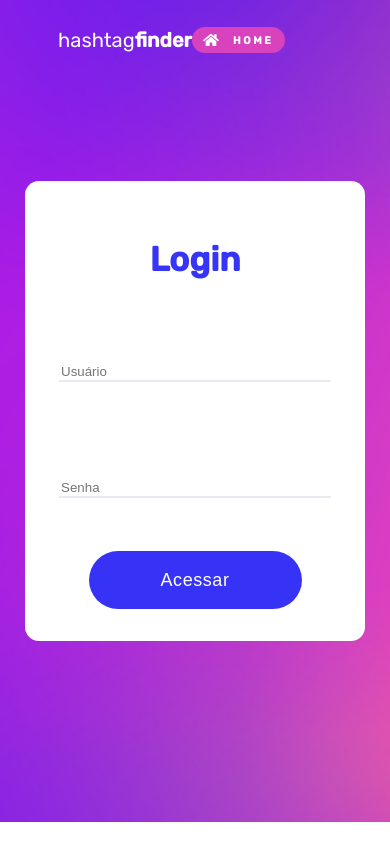
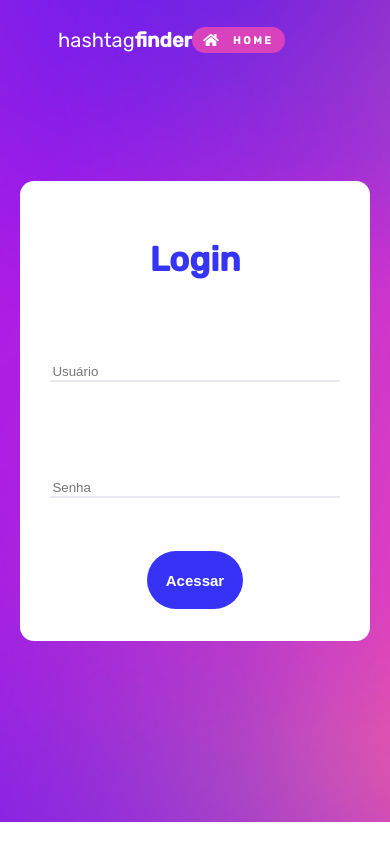
Before and after one commit to edgarffgomes/Projeto-HashtagFinder, a React (Create React App) app: page /login in a window 390 px wide. Built offline with nearby package versions, Linux system fonts and the light colour scheme.

Commit message:
Consertando media queries da página de Login.

```diff
--- a/src/pages/login/Login.jsx
+++ b/src/pages/login/Login.jsx
@@ -1,8 +1,6 @@
 import React from 'react';
-import Logo from '../../img/logo-white.svg';
-import HomeIcon from '../../img/icon-home.svg';
 import style from './Login.module.css';
-import { Link } from 'react-router-dom';
+
 
 /* NAVBAR */
 import Navbar from '../../components/navbar/Navbar';
--- a/src/pages/login/Login.module.css
+++ b/src/pages/login/Login.module.css
@@ -16,35 +16,7 @@ body .container{
 	align-items: center;
 	justify-content: center;
 }
-.head{
-	display: flex;
-	width: 100%;
-	height: 80px;
-	align-items: center;
-	justify-content: space-between;
-}
-.logo{
-	margin-left: 64px;
-	height: 42px;
-}
-.homeButton{
-	display: flex;
-	cursor: pointer;
-	margin-right: 64px;
-	background: #D842BD;
-	border: none;
-	border-radius: 25px;
-	height: 49px;
-	padding: 25px;
-	align-items: center;
-	letter-spacing: 2.55px;
-	font-weight: bold;
-	color: #FFFFFF;
-	text-transform: uppercase;
-}
-.homeButton img{
-	margin-right: 28px;
-}
+
 .loginContainer{
 	display: flex;
 	flex-direction: column;
@@ -56,6 +28,7 @@ body .container{
 	border-radius: 14px;
 }
 .loginForm{
+	width: 82.64%;
 	margin: 131px auto;
 }
 .loginForm h3{
@@ -68,7 +41,7 @@ body .container{
 	display: flex;
 	flex-direction: column;
 	height: 57.5px;
-	width: 457px;
+	width: 100%;
 	font-size: 17px;
 	color: #292929;
 }
@@ -89,7 +62,7 @@ body .container{
 	border: none;
 	border-radius: 34px;
 	height: 56px;
-	width: 205px;
+	width: 44.86%;
 	color: #FFFFFF;
 	font-size: 19px;
 	align-items: center;
@@ -97,45 +70,19 @@ body .container{
 	letter-spacing: 0.57px;
 	cursor: pointer;
 }
-@media  screen and (max-width: 415px) {
-	.head{
-		margin-top: 33px;
-		height: 30px;
-		width: 382px;
-	}
-	.logo{
-		width: 130px;
-		height: 23px;
-		margin-left: 16px;
-	}
-	.homeButton{
-		margin-right: 16px;
-		padding: 10px;
-		width: 106px;
-		height: 30px;
-		font-size: 10px;
-		letter-spacing: 1.5px;
-		justify-content: center;
-	}
-	.homeButton img{
-		margin-right: 10px;
-		height: 9px;
-		width: 12px;
-	}
+@media  screen and (max-width: 1200px) {
 	.loginContainer{
-		width: 340px;
+		width: 460px;
 		height: 460px;
 		margin: 181px 37px;
 	}
 	.loginForm{
-		width: 272px;
 		margin-top: 62px;
 	}
 	.loginForm h3{
 		font-size: 34px;
 	}
 	.usernameSection, .passwordSection{
-		width: 272px;
 		height: 32px;
 	}
 	.usernameSection{
@@ -146,8 +93,19 @@ body .container{
 	}
 	.accessButton{
 		margin-top: 40px;
-		width: 213px;
 		height: 58px;
 		font-size: 18px;
 	}
 }
+@media  screen and (max-width: 800px) {
+	.loginContainer{
+		width: 350px;
+	}
+	.accessButton{
+		width: 33%;
+		font-size: 15px;
+		letter-spacing: 0;
+		font-weight: bolder;
+	}
+
+}
```
